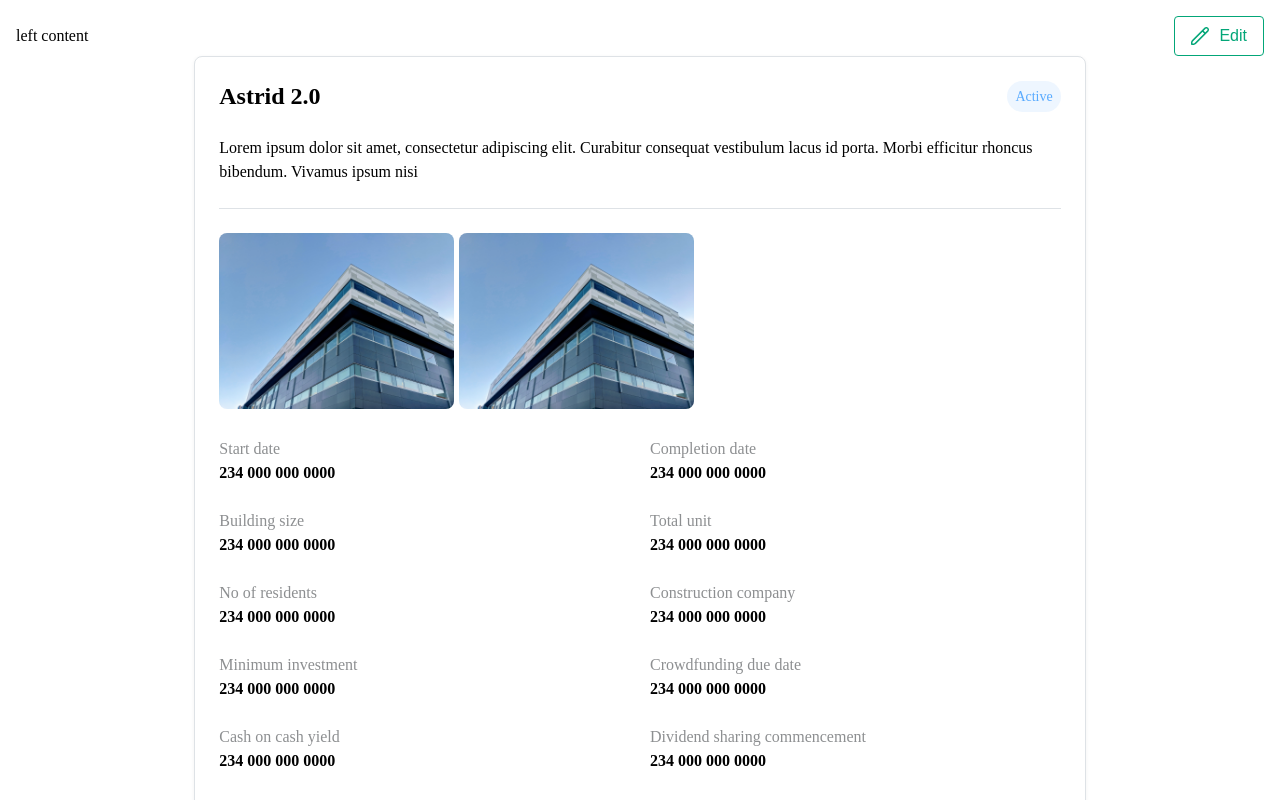
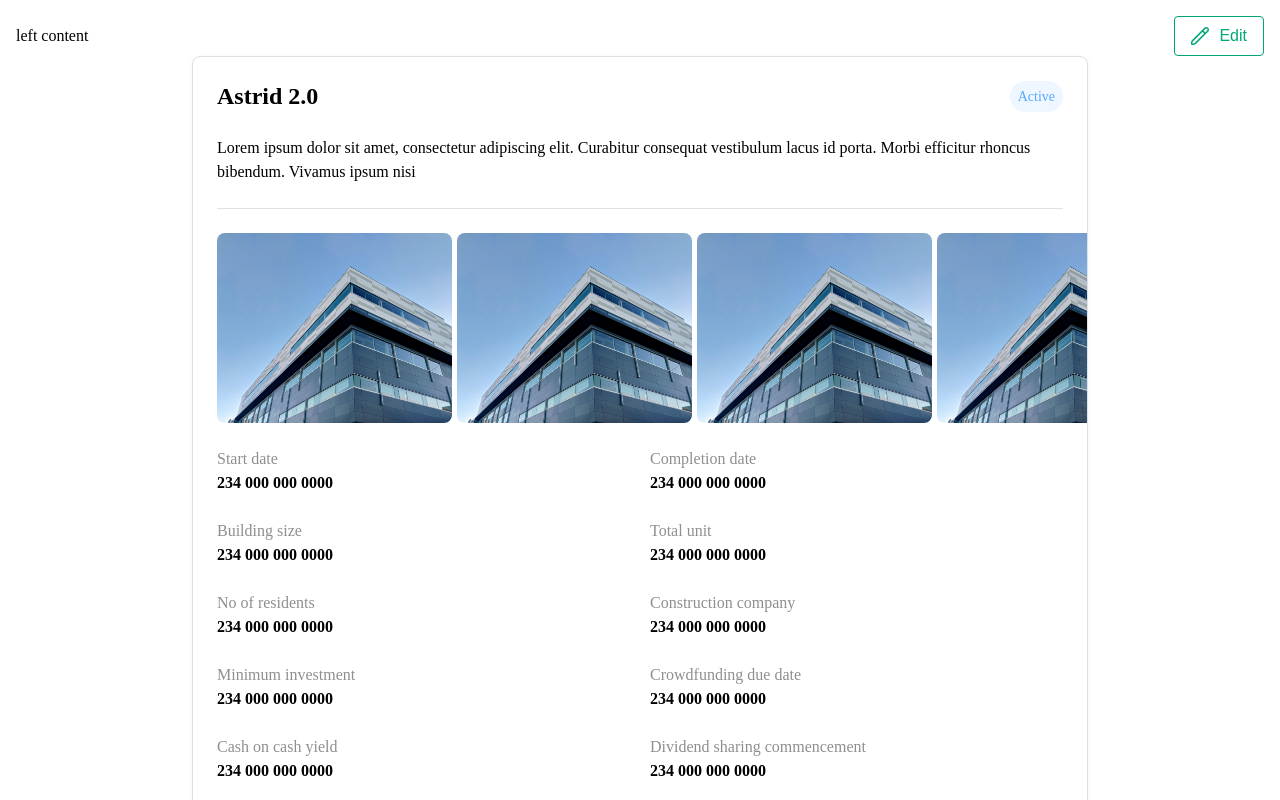
Before and after one commit to bankymono/matador-admin, a React (Create React App) app in the folder frontend/: page /projects/id in a window 1280 px wide. Shown: the top 800 px of the page. Built offline with nearby package versions, Linux system fonts and the light colour scheme.

Commit message:
did styling update

```diff
--- a/frontend/src/screens/ProjectDetails/ProjectDetails.css
+++ b/frontend/src/screens/ProjectDetails/ProjectDetails.css
@@ -30,11 +30,14 @@
 }
 
 .project-center-content{
+    position: relative;
     background-color: white;
     border: 1px solid #DEE2E6;
     grid-column: 2/ span 1;
     padding: 24px;
     border-radius: 8px;
+    width: 70vw;
+    overflow-x: hidden;
 
     box-shadow: 0px 1px 4px 0px rgba(0,0,0,0.05);
     -webkit-box-shadow: 0px 1px 4px 0px rgba(0,0,0,0.05);
@@ -68,12 +71,28 @@
 
 .project-detail-description {
     line-height: 24px;
-    margin-bottom: 24px;
+    padding-bottom: 24px;
+    border-bottom: 1px solid #DEE2E6;
 }
+
+.slider {
+
+    /* background-color: red; */
+    /* overflow-x: hidden; */
+    width: calc(100% - 48px);
+    position: absolute;
+    /* display: none; */
+    left: calc(0% + 24px);
+}
+
 .project-images-container{
     display: flex;
-    border-top: 1px solid #DEE2E6;
     padding: 24px 0;
+    position: absolute;
+    /* width: 200%; */
+    top: 0;
+    left: 0;
+    /* pointer-events: none; */
 }
 
 .project-image-wrapper{
@@ -85,11 +104,12 @@
 
 .project-image{
     width: 235px;
+    height: 190px;
     border-radius: 8px;
     -o-object-fit: cover;
        object-fit: cover;
 }
 
 .project-detail-info-wrapper{
-
+    margin-top:238px ;
 }
--- a/frontend/src/screens/ProjectDetails/ProjectDetails.js
+++ b/frontend/src/screens/ProjectDetails/ProjectDetails.js
@@ -1,4 +1,4 @@
-import React, { useState } from 'react';
+import React, { useEffect, useState, useRef } from 'react';
 import './ProjectDetails.css';
 import edit_icon from '../../assets/icons/edit-icon.png';
 import office_building from '../../assets/images/office-building.jpg';
@@ -7,6 +7,51 @@ import ProjectDetailsInfoCard from '../../components/ProjectDetail/ProjectDetail
 
 const ProjectDetails = () => {
     const [isOpen, setIsOpen] = useState(false);
+    const sliderRef = useRef(null);
+    const innerSliderRef = useRef(null);
+
+
+    const [pressed, setPressed] = useState(false);
+    const [startx, setStartx] = useState(null);
+    const [x, setX] = useState(null);
+
+    const checkBoundary = () => {
+        let outer = sliderRef.current.getBoundingClientRect();
+        let inner = innerSliderRef.current.getBoundingClientRect();
+
+        if(parseInt(innerSliderRef.current.style.left) > 0){
+            innerSliderRef.current.style.left = '0px'
+        }else if(inner.right < outer.right){
+            innerSliderRef.current.style.left = `-${inner.width - outer.width}px`
+        }
+    }
+
+    const handleMouseUp = (e) => {
+        setPressed(false)
+        // setMouseMove(false)
+    }
+
+    const handleMouseDown = (e) => {
+        setPressed(true);
+        setStartx(e.clientX - sliderRef.current.getBoundingClientRect().left - innerSliderRef.current.offsetLeft);
+        // console.log('bounding',e.clientX - sliderRef.current.getBoundingClientRect().left )
+    }
+
+    const handleMouseMove= (e) => {
+
+        if(!pressed) return
+        // setMouseMove(true)
+        e.preventDefault();
+
+        setX(e.clientX - sliderRef.current.getBoundingClientRect().left);
+
+        innerSliderRef.current.style.left = `${x-startx}px`
+        checkBoundary()
+    }
+
+    useEffect(()=>{
+        // console.log(startx)
+    },[startx])
 
     const closeModal = () =>{
         setIsOpen(false);
@@ -36,10 +81,19 @@ const ProjectDetails = () => {
                         Vivamus ipsum nisi
                     </div>
 
-                    <div className="project-images-container">
-                        <div onClick={()=>setIsOpen(true)} className="project-image-wrapper"><img className="project-image" src={office_building} alt="building" /></div>
-                        <div onClick={()=>setIsOpen(true)} className="project-image-wrapper"><img className="project-image" src={office_building} alt="building" /></div>
+                    <div ref={sliderRef} onMouseUp={handleMouseUp} onMouseDown={handleMouseDown} onMouseMove={handleMouseMove} className="slider">
+                        <div ref={innerSliderRef} className="project-images-container">
+                            <div onDoubleClick={(e)=>{e.preventDefault();setIsOpen(true)}} className="project-image-wrapper"><img className="project-image" src={office_building} alt="building" /></div>
+                            <div onDoubleClick={(e)=>{e.preventDefault();setIsOpen(true)}} className="project-image-wrapper"><img className="project-image" src={office_building} alt="building" /></div>
+                            <div onDoubleClick={(e)=>{e.preventDefault();setIsOpen(true)}} className="project-image-wrapper"><img className="project-image" src={office_building} alt="building" /></div>
+                            <div onDoubleClick={(e)=>{e.preventDefault();setIsOpen(true)}} className="project-image-wrapper"><img className="project-image" src={office_building} alt="building" /></div>
+                            <div onDoubleClick={(e)=>{e.preventDefault();setIsOpen(true)}} className="project-image-wrapper"><img className="project-image" src={office_building} alt="building" /></div>
+                            <div onDoubleClick={(e)=>{e.preventDefault();setIsOpen(true)}} className="project-image-wrapper"><img className="project-image" src={office_building} alt="building" /></div>
+                            <div onDoubleClick={(e)=>{e.preventDefault();setIsOpen(true)}} className="project-image-wrapper"><img className="project-image" src={office_building} alt="building" /></div>
+                            <div onDoubleClick={(e)=>{e.preventDefault();setIsOpen(true)}} className="project-image-wrapper"><img className="project-image" src={office_building} alt="building" /></div>
+                        </div>
                     </div>
+
 
                     <div className="project-detail-info-wrapper">
                         <ProjectDetailsInfoCard />
```
